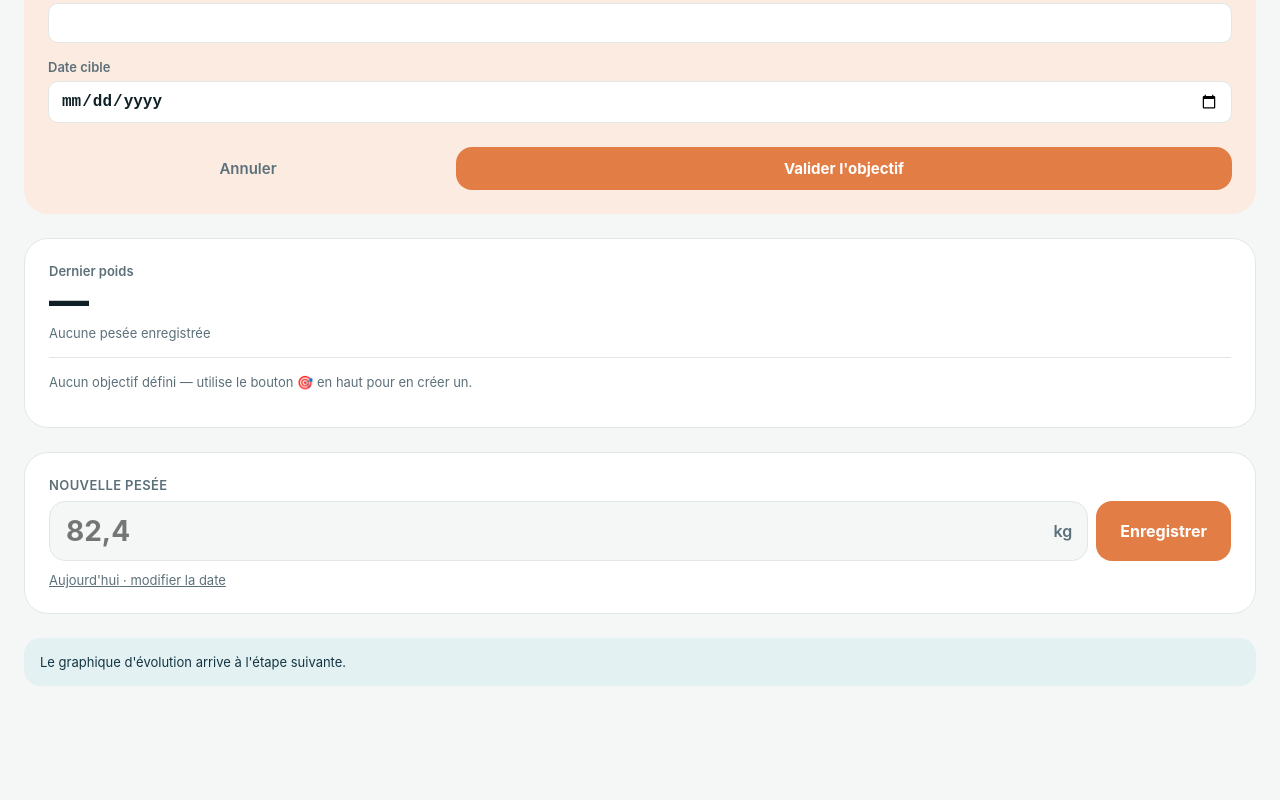
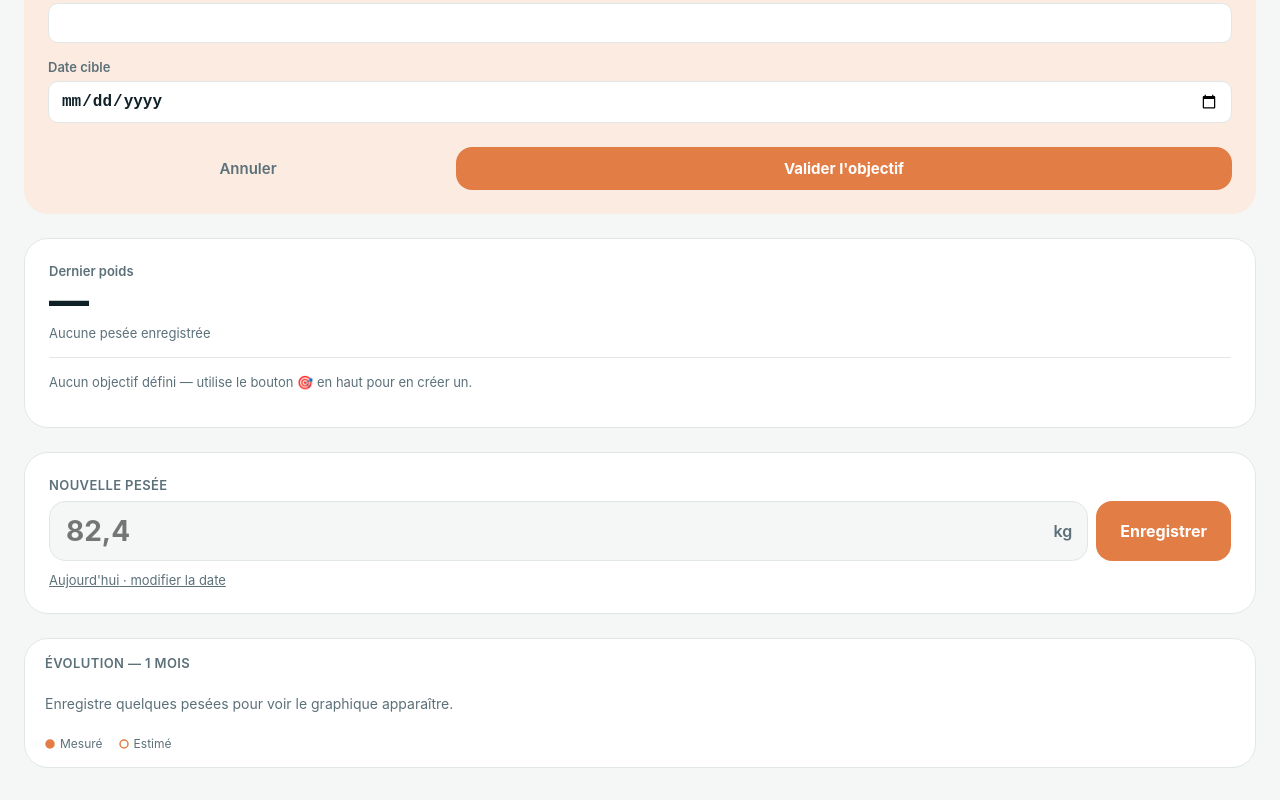
Before and after one commit to Paddadie/Winter-Arc, a React (Vite) app: page /#/regime in a window 1280 px wide. Shown: the part 288-1088 px from the top of the page. Before the commit the page ends 1006 px from the top, so only its background shows below. Built offline with nearby package versions, Linux system fonts and the light colour scheme.

Commit message:
Étape 4 — Graphique du poids

```diff
--- /dev/null
+++ b/src/domain/weightSeries.ts
@@ -0,0 +1,65 @@
+import { addDays, daysBetween } from "../utils/date";
+import { theoreticalWeightAt } from "./weightTrajectory";
+import type { WeightEntry, WeightGoal } from "../db/schema";
+
+export interface WeightSeriesPoint {
+  date: string;
+  weightKg: number | null;
+  isReal: boolean;
+  goalWeightKg: number | null;
+}
+
+/**
+ * Construit une série jour par jour entre startDate et endDate (bornes incluses) :
+ * - weightKg = mesure réelle si elle existe ce jour-là (isReal = true)
+ * - sinon, valeur interpolée linéairement entre la mesure précédente et
+ *   la mesure suivante connues (isReal = false)
+ * - null si le jour est avant la première mesure ou après la dernière
+ *   (on ne fabrique pas de données hors de la plage connue)
+ * - goalWeightKg = poids théorique selon l'objectif actif, ou null si aucun objectif
+ *
+ * `entries` doit contenir toutes les mesures utiles, y compris celles hors de
+ * [startDate, endDate], car l'interpolation aux bords de la fenêtre a besoin
+ * de connaître les mesures voisines même si elles sont hors champ.
+ */
+export function buildWeightSeries(
+  entries: WeightEntry[],
+  goal: WeightGoal | null,
+  startDate: string,
+  endDate: string
+): WeightSeriesPoint[] {
+  const sorted = [...entries].sort((a, b) => a.date.localeCompare(b.date));
+  const points: WeightSeriesPoint[] = [];
+
+  let date = startDate;
+  while (date <= endDate) {
+    const exact = sorted.find((e) => e.date === date);
+    let weightKg: number | null = null;
+    let isReal = false;
+
+    if (exact) {
+      weightKg = exact.weightKg;
+      isReal = true;
+    } else {
+      let prev: WeightEntry | undefined;
+      let next: WeightEntry | undefined;
+      for (const e of sorted) {
+        if (e.date < date) prev = e;
+        if (e.date > date && !next) next = e;
+      }
+      if (prev && next) {
+        const totalDays = daysBetween(prev.date, next.date);
+        const elapsedDays = daysBetween(prev.date, date);
+        const raw = prev.weightKg + (next.weightKg - prev.weightKg) * (elapsedDays / totalDays);
+        weightKg = Math.round(raw * 10) / 10;
+      }
+    }
+
+    const goalWeightKg = goal ? Math.round(theoreticalWeightAt(goal, date) * 10) / 10 : null;
+
+    points.push({ date, weightKg, isReal, goalWeightKg });
+    date = addDays(date, 1);
+  }
+
+  return points;
+}
--- /dev/null
+++ b/src/features/weight/WeightChart.tsx
@@ -0,0 +1,201 @@
+import {
+  ResponsiveContainer,
+  ComposedChart,
+  Line,
+  XAxis,
+  YAxis,
+  Tooltip,
+  CartesianGrid,
+  ReferenceLine,
+} from "recharts";
+import { Card } from "../../components/Card";
+import { todayISO } from "../../utils/date";
+import type { WeightSeriesPoint } from "../../domain/weightSeries";
+
+interface WeightChartProps {
+  series: WeightSeriesPoint[];
+  hasGoal: boolean;
+}
+
+export function WeightChart({ series, hasGoal }: WeightChartProps) {
+  const hasAnyWeight = series.some((p) => p.weightKg !== null);
+
+  return (
+    <Card style={{ padding: "var(--space-m) var(--space-s) var(--space-m) var(--space-xs)" }}>
+      <p
+        style={{
+          margin: "0 var(--space-m) var(--space-s) var(--space-m)",
+          fontSize: "13px",
+          fontWeight: 600,
+          color: "var(--color-ink-muted)",
+          textTransform: "uppercase",
+          letterSpacing: "0.03em",
+        }}
+      >
+        Évolution — 1 mois
+      </p>
+
+      {!hasAnyWeight ? (
+        <p style={{ margin: "var(--space-l) var(--space-m)", color: "var(--color-ink-muted)", fontSize: "14px" }}>
+          Enregistre quelques pesées pour voir le graphique apparaître.
+        </p>
+      ) : (
+        <div style={{ width: "100%", height: 220 }}>
+          <ResponsiveContainer>
+            <ComposedChart data={series} margin={{ top: 8, right: 12, bottom: 0, left: -12 }}>
+              <CartesianGrid stroke="var(--color-border)" vertical={false} />
+              <XAxis
+                dataKey="date"
+                tickFormatter={formatTick}
+                interval={4}
+                tick={{ fontSize: 11, fill: "var(--color-ink-muted)" }}
+                axisLine={{ stroke: "var(--color-border)" }}
+                tickLine={false}
+              />
+              <YAxis
+                domain={["dataMin - 1", "dataMax + 1"]}
+                tick={{ fontSize: 11, fill: "var(--color-ink-muted)" }}
+                axisLine={false}
+                tickLine={false}
+                width={34}
+              />
+              <Tooltip content={<ChartTooltip />} />
+              <ReferenceLine x={todayISO()} stroke="var(--color-ink-muted)" strokeDasharray="3 3" />
+
+              {hasGoal && (
+                <Line
+                  type="monotone"
+                  dataKey="goalWeightKg"
+                  stroke="var(--color-depth)"
+                  strokeWidth={2}
+                  strokeDasharray="6 4"
+                  dot={false}
+                  activeDot={false}
+                  isAnimationActive={false}
+                  connectNulls
+                />
+              )}
+
+              <Line
+                type="monotone"
+                dataKey="weightKg"
+                stroke="var(--color-coral)"
+                strokeWidth={2.5}
+                dot={<WeightDot />}
+                activeDot={{ r: 5 }}
+                isAnimationActive={false}
+                connectNulls={false}
+              />
+            </ComposedChart>
+          </ResponsiveContainer>
+        </div>
+      )}
+
+      <Legend hasGoal={hasGoal} />
+    </Card>
+  );
+}
+
+function WeightDot(props: { cx?: number; cy?: number; payload?: WeightSeriesPoint; index?: number }) {
+  const { cx, cy, payload, index } = props;
+  if (cx == null || cy == null || !payload || payload.weightKg == null) return null;
+  return payload.isReal ? (
+    <circle key={index} cx={cx} cy={cy} r={4} fill="var(--color-coral)" stroke="white" strokeWidth={1.5} />
+  ) : (
+    <circle key={index} cx={cx} cy={cy} r={3} fill="var(--color-surface-raised)" stroke="var(--color-coral)" strokeWidth={1.5} />
+  );
+}
+
+function ChartTooltip({
+  active,
+  payload,
+  label,
+}: {
+  active?: boolean;
+  payload?: Array<{ payload: WeightSeriesPoint }>;
+  label?: string;
+}) {
+  if (!active || !payload || payload.length === 0 || !label) return null;
+  const point: WeightSeriesPoint = payload[0].payload;
+  return (
+    <div
+      style={{
+        background: "var(--color-depth)",
+        color: "white",
+        borderRadius: "10px",
+        padding: "8px 12px",
+        fontSize: "12px",
+      }}
+    >
+      <div style={{ fontWeight: 700, marginBottom: "2px" }}>{formatTick(label)}</div>
+      {point.weightKg !== null && (
+        <div>
+          {point.isReal ? "Mesuré : " : "Estimé : "}
+          {point.weightKg.toFixed(1).replace(".", ",")} kg
+        </div>
+      )}
+      {point.goalWeightKg !== null && (
+        <div style={{ opacity: 0.8 }}>Objectif : {point.goalWeightKg.toFixed(1).replace(".", ",")} kg</div>
+      )}
+    </div>
+  );
+}
+
+function Legend({ hasGoal }: { hasGoal: boolean }) {
+  return (
+    <div
+      style={{
+        display: "flex",
+        gap: "var(--space-m)",
+        flexWrap: "wrap",
+        marginTop: "var(--space-s)",
+        marginLeft: "var(--space-m)",
+        fontSize: "12px",
+        color: "var(--color-ink-muted)",
+      }}
+    >
+      <LegendItem color="var(--color-coral)" label="Mesuré" filled />
+      <LegendItem color="var(--color-coral)" label="Estimé" filled={false} />
+      {hasGoal && <LegendItem color="var(--color-depth)" label="Objectif" dashed />}
+    </div>
+  );
+}
+
+function LegendItem({
+  color,
+  label,
+  filled,
+  dashed,
+}: {
+  color: string;
+  label: string;
+  filled?: boolean;
+  dashed?: boolean;
+}) {
+  return (
+    <span style={{ display: "flex", alignItems: "center", gap: "5px" }}>
+      {dashed ? (
+        <svg width="14" height="8">
+          <line x1="0" y1="4" x2="14" y2="4" stroke={color} strokeWidth="2" strokeDasharray="4 3" />
+        </svg>
+      ) : (
+        <svg width="10" height="10">
+          <circle
+            cx="5"
+            cy="5"
+            r="4"
+            fill={filled ? color : "var(--color-surface-raised)"}
+            stroke={color}
+            strokeWidth="1.5"
+          />
+        </svg>
+      )}
+      {label}
+    </span>
+  );
+}
+
+function formatTick(iso: string): string {
+  const [, m, d] = iso.split("-");
+  return `${d}/${m}`;
+}
--- a/src/features/weight/WeightPage.tsx
+++ b/src/features/weight/WeightPage.tsx
@@ -3,20 +3,29 @@ import { PageLayout } from "../../components/PageLayout";
 import { QuickWeightEntry } from "./QuickWeightEntry";
 import { GoalForm } from "./GoalForm";
 import { WeightSummaryCard } from "./WeightSummaryCard";
+import { WeightChart } from "./WeightChart";
 import { getActiveGoal } from "../../db/goalRepo";
-import { getLatestWeightEntry } from "../../db/weightRepo";
+import { getAllWeightEntries, getLatestWeightEntry } from "../../db/weightRepo";
+import { buildWeightSeries } from "../../domain/weightSeries";
+import { todayISO, addDays } from "../../utils/date";
 import type { WeightEntry, WeightGoal } from "../../db/schema";
 
 export function WeightPage() {
   const [goal, setGoal] = useState<WeightGoal | null>(null);
+  const [entries, setEntries] = useState<WeightEntry[]>([]);
   const [latestEntry, setLatestEntry] = useState<WeightEntry | null>(null);
   const [showGoalForm, setShowGoalForm] = useState(false);
   const [loading, setLoading] = useState(true);
 
   async function refresh() {
-    const [g, w] = await Promise.all([getActiveGoal(), getLatestWeightEntry()]);
+    const [g, all, latest] = await Promise.all([
+      getActiveGoal(),
+      getAllWeightEntries(),
+      getLatestWeightEntry(),
+    ]);
     setGoal(g);
-    setLatestEntry(w);
+    setEntries(all);
+    setLatestEntry(latest);
     setLoading(false);
     return g;
   }
@@ -36,6 +45,10 @@ export function WeightPage() {
       </PageLayout>
     );
   }
+
+  const windowStart = addDays(todayISO(), -15);
+  const windowEnd = addDays(todayISO(), 15);
+  const series = buildWeightSeries(entries, goal, windowStart, windowEnd);
 
   return (
     <PageLayout
@@ -78,17 +91,7 @@ export function WeightPage() {
 
       <QuickWeightEntry onSaved={refresh} />
 
-      <div
-        style={{
-          padding: "var(--space-m)",
-          borderRadius: "var(--radius-m)",
-          background: "var(--color-teal-soft)",
-          fontSize: "13px",
-          color: "var(--color-depth)",
-        }}
-      >
-        Le graphique d'évolution arrive à l'étape suivante.
-      </div>
+      <WeightChart series={series} hasGoal={goal !== null} />
     </PageLayout>
   );
 }
```
